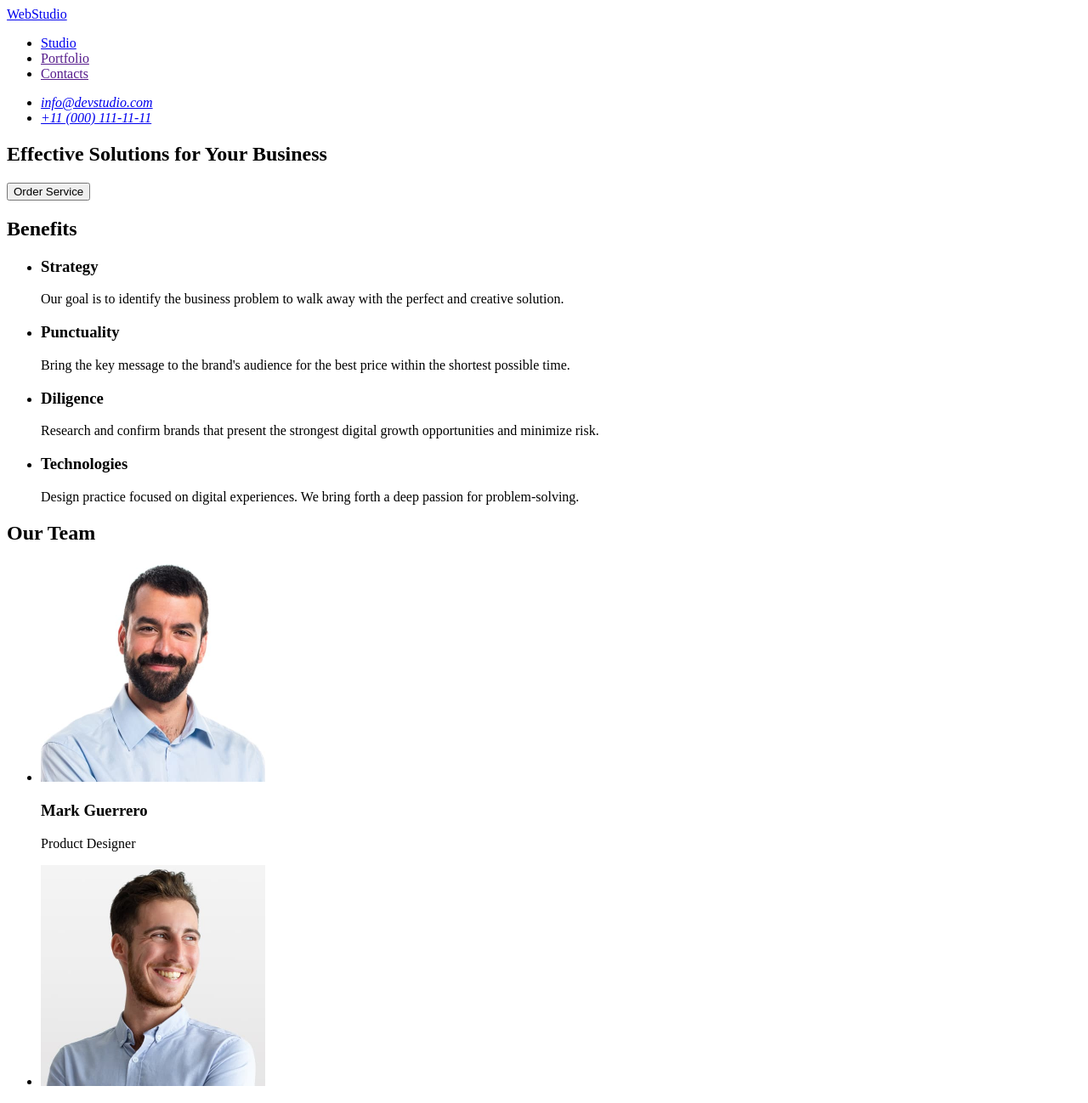
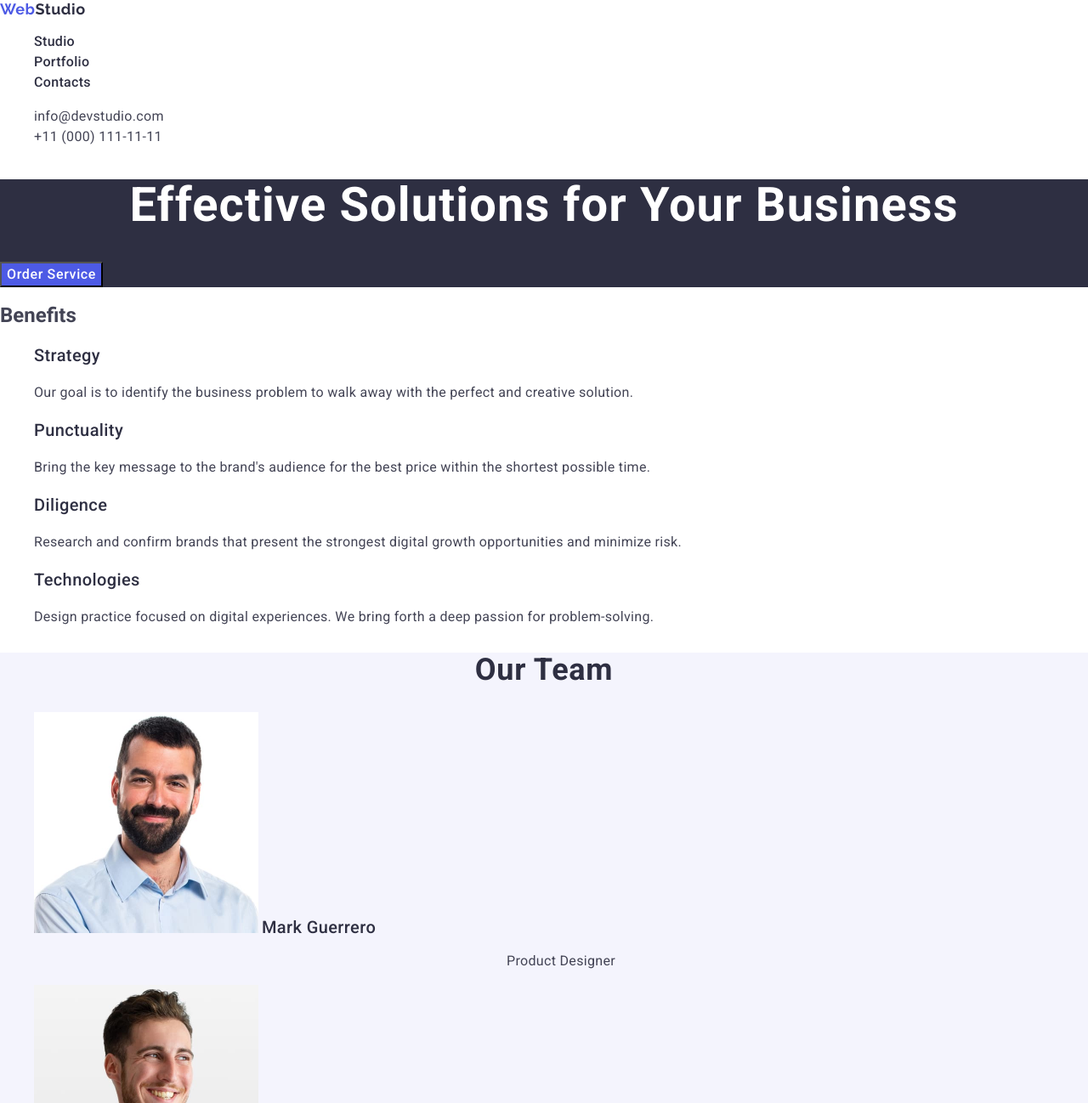
Before and after one commit to Yuliia0905/goit-markup-hw-02, a plain HTML site: page index.html in a window 1280 px wide. Shown: the top 1298 px of the page at 85% size. Drawn offline with nearby package versions, Linux system fonts and the light colour scheme.

Commit message:
add index file

```diff
--- /dev/null
+++ b/css/styles.css
@@ -0,0 +1,128 @@
+body {
+  font-family: 'Roboto', sans-serif;
+  color: #434455;
+  background-color: #fff;
+}
+a {
+  text-decoration: none;
+}
+ul,
+ol {
+  list-style: none;
+}
+.logo {
+  font-family: 'Raleway', sans-serif;
+  font-weight: 700;
+  font-size: 18px;
+  line-height: 1.16667;
+  letter-spacing: 0.03em;
+  text-transform: uppecase;
+  color: #2e2f42;
+}
+.logo-part {
+  color: #4d5ae5;
+}
+.nav-link {
+  font-weight: 500;
+  font-size: 16px;
+  line-height: 1.5;
+  letter-spacing: 0.02em;
+  color: #2e2f42;
+}
+.nav-link:hover,
+.nav-link:focus {
+  color: #404bbf;
+}
+.address {
+  font-style: normal;
+}
+.address-link {
+  font-size: 16px;
+  line-height: 1.5;
+  letter-spacing: 0.02em;
+  color: #434455;
+}
+.address-link:hover,
+.address-link:focus {
+  color: #404bbf;
+}
+.main-section {
+  background: #2e2f42;
+}
+.title-main {
+  font-weight: 700;
+  font-size: 56px;
+  line-height: 1.07143;
+  letter-spacing: 0.02em;
+  text-align: center;
+  color: #fff;
+}
+.btn {
+  background-color: #4d5ae5;
+  font-weight: 500;
+  font-size: 16px;
+  line-height: 1.5;
+  letter-spacing: 0.04em;
+  color: #fff;
+}
+.btn:hover,
+.btn:focus {
+  background-color: #404bbf;
+}
+.title-benefits {
+  font-weight: 500;
+  font-size: 20px;
+  line-height: 1.2;
+  letter-spacing: 0.02em;
+  color: #2e2f42;
+}
+.title-benefits-text {
+  font-weight: 400;
+  font-size: 16px;
+  line-height: 1.5;
+  letter-spacing: 0.02em;
+  color: #434455;
+}
+.section-team {
+  background: #f4f4fd;
+}
+.title-team {
+  font-weight: 700;
+  font-size: 36px;
+  line-height: 1.11111;
+  letter-spacing: 0.02em;
+  text-transform: capitalize;
+  text-align: center;
+  color: #2e2f42;
+}
+.title-team-members {
+  font-weight: 500;
+  font-size: 20px;
+  line-height: 1.2;
+  letter-spacing: 0.02em;
+  text-align: center;
+  color: #2e2f42;
+}
+.team-profession {
+  font-weight: 400;
+  font-size: 16px;
+  line-height: 1.5;
+  letter-spacing: 0.02em;
+  text-align: center;
+  color: #434455;
+}
+footer {
+  background-color: #2e2f42;
+}
+.logo-first-part {
+  color: #4d5ae5;
+}
+.logo-second-part {
+  color: #f4f4fd;
+}
+.footer-text {
+  font-size: 16px;
+  line-height: 1.5;
+  letter-spacing: 0.02em;
+  color: #f4f4fd;
+}
--- a/index.html
+++ b/index.html
@@ -4,74 +4,94 @@
     <meta charset="UTF-8" />
     <meta name="viewport" content="width=device-width, initial-scale=1.0" />
     <title>Web Studio</title>
+    <link rel="preconnect" href="https://fonts.googleapis.com" />
+    <link rel="preconnect" href="https://fonts.gstatic.com" crossorigin />
+    <link
+      href="https://fonts.googleapis.com/css2?family=Raleway:wght@700&family=Roboto:wght@400;500;700&display=swap"
+      rel="stylesheet"
+    />
+    <link
+      rel="stylesheet"
+      href="https://cdnjs.cloudflare.com/ajax/libs/normalize/8.0.1/normalize.min.css"
+      integrity="sha512-NhSC1YmyruXifcj/KFRWoC561YpHpc5Jtzgvbuzx5VozKpWvQ+4nXhPdFgmx8xqexRcpAglTj9sIBWINXa8x5w=="
+      crossorigin="anonymous"
+      referrerpolicy="no-referrer"
+    />
+    <link rel="stylesheet" href="./css/styles.css" />
   </head>
   <body>
     <header>
       <nav>
-        <a href="./index.html">WebStudio</a>
+        <a class="logo" href="./index.html"
+          ><span class="logo-part">Web</span>Studio</a
+        >
         <ul>
           <li>
-            <a href="/index.html">Studio</a>
+            <a class="nav-link" href="/index.html">Studio</a>
           </li>
           <li>
-            <a href="">Portfolio</a>
+            <a class="nav-link" href="">Portfolio</a>
           </li>
           <li>
-            <a href="">Contacts</a>
+            <a class="nav-link" href="">Contacts</a>
           </li>
         </ul>
       </nav>
-      <address>
+      <address class="address">
         <ul>
           <li>
-            <a href="mailto:info@devstudio.com">info@devstudio.com</a>
+            <a class="address-link" href="mailto:info@devstudio.com"
+              >info@devstudio.com</a
+            >
           </li>
           <li>
-            <a href="tel:+110001111111">+11 (000) 111-11-11</a>
+            <a class="address-link" href="tel:110001111111"
+              >+11 (000) 111-11-11</a
+            >
           </li>
         </ul>
       </address>
     </header>
     <main>
-      <section>
-        <h1>Effective Solutions for Your Business</h1>
-        <button type="button">Order Service</button>
+      <section class="main-section">
+        <h1 class="title-main">Effective Solutions for Your Business</h1>
+        <button class="btn" type="button">Order Service</button>
       </section>
       <section>
         <h2>Benefits</h2>
         <ul>
           <li>
-            <h3>Strategy</h3>
-            <p>
+            <h3 class="title-benefits">Strategy</h3>
+            <p class="title-benefits-text">
               Our goal is to identify the business problem to walk away with the
               perfect and creative solution.
             </p>
           </li>
           <li>
-            <h3>Punctuality</h3>
-            <p>
+            <h3 class="title-benefits">Punctuality</h3>
+            <p class="title-benefits-text">
               Bring the key message to the brand's audience for the best price
               within the shortest possible time.
             </p>
           </li>
           <li>
-            <h3>Diligence</h3>
-            <p>
+            <h3 class="title-benefits">Diligence</h3>
+            <p class="title-benefits-text">
               Research and confirm brands that present the strongest digital
               growth opportunities and minimize risk.
             </p>
           </li>
           <li>
-            <h3>Technologies</h3>
-            <p>
+            <h3 class="title-benefits">Technologies</h3>
+            <p class="title-benefits-text">
               Design practice focused on digital experiences. We bring forth a
               deep passion for problem-solving.
             </p>
           </li>
         </ul>
       </section>
-      <section>
-        <h2>Our Team</h2>
+      <section class="section-team">
+        <h2 class="title-team">Our Team</h2>
         <ul>
           <li>
             <img
@@ -80,8 +100,8 @@
               width="264"
               height="260"
             />
-            <h3>Mark Guerrero</h3>
-            <p>Product Designer</p>
+            <h class="title-team-members">Mark Guerrero</h>
+            <p class="team-profession">Product Designer</p>
           </li>
           <li>
             <img
@@ -90,8 +110,8 @@
               width="264"
               height="260"
             />
-            <h3>Tom Ford</h3>
-            <p>Frontend Developer</p>
+            <h3 class="title-team-members">Tom Ford</h3>
+            <p class="team-profession">Frontend Developer</p>
           </li>
           <li>
             <img
@@ -100,8 +120,8 @@
               width="264"
               height="260"
             />
-            <h3>Camila Garcia</h3>
-            <p>Marketing</p>
+            <h3 class="title-team-members">Camila Garcia</h3>
+            <p class="team-profession">Marketing</p>
           </li>
           <li>
             <img
@@ -110,15 +130,18 @@
               width="264"
               height="260"
             />
-            <h3>Daniel Wilson</h3>
-            <p>UI Designer</p>
+            <h3 class="title-team-members">Daniel Wilson</h3>
+            <p class="team-profession">UI Designer</p>
           </li>
         </ul>
       </section>
     </main>
     <footer>
-      <a href="./index.html">WebStudio</a>
-      <p>
+      <a class="logo" href="./index.html"
+        ><span class="logo-first-part">Web</span
+        ><span class="logo-second-part">Studio</span>
+      </a>
+      <p class="footer-text">
         Increase the flow of customers and sales for your business with digital
         marketing & growth solutions.
       </p>
```
Also changed, not shown: pseudo.html (added).
